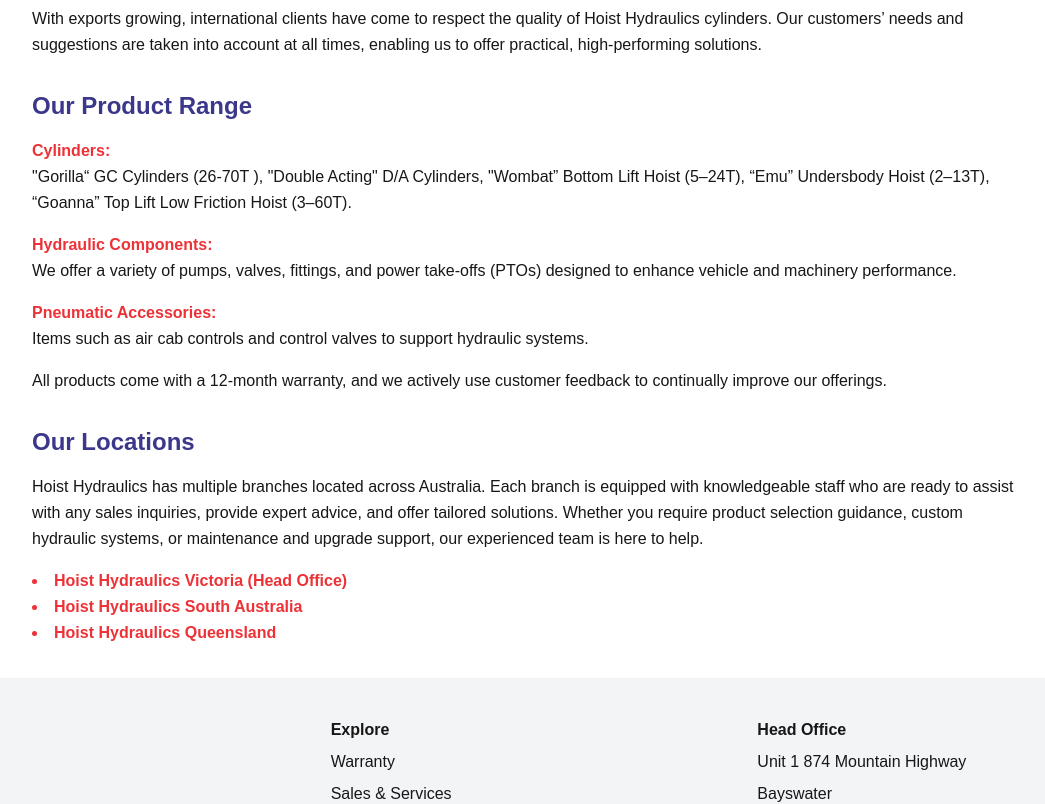
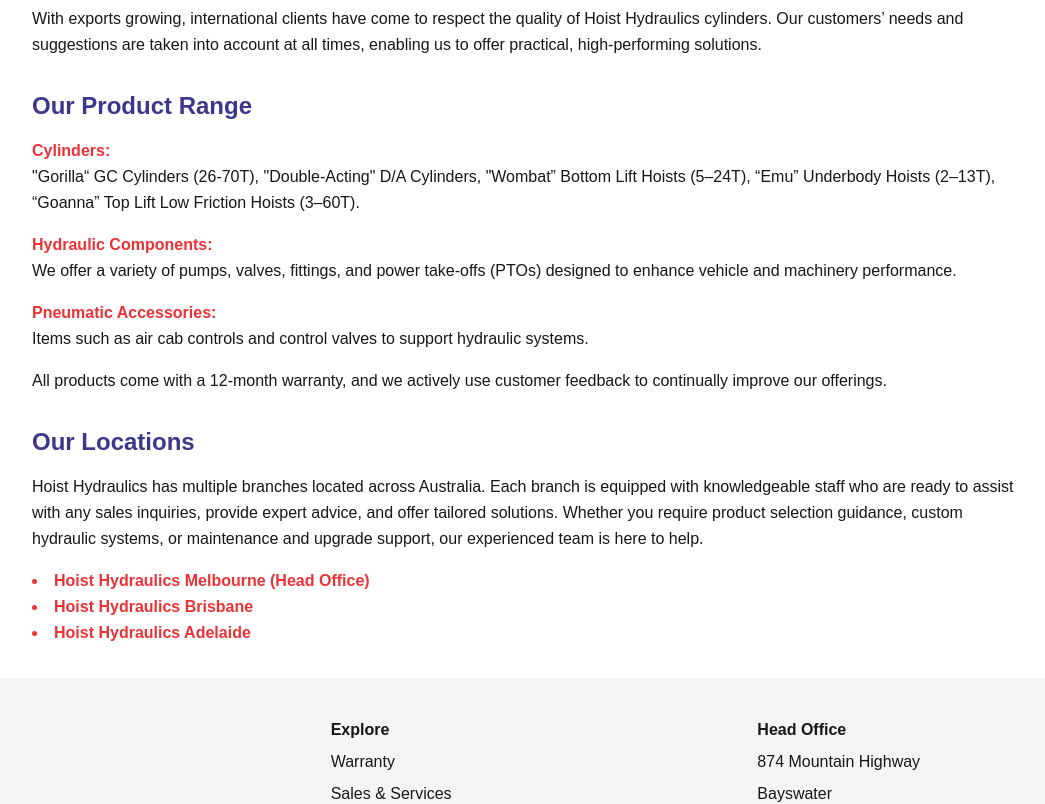
Before and after one commit to Alex57689/hoistv2, a Next.js app: page /company-profile in a window 1280 px wide. Shown: the part 660-1464 px from the top of the page, without its empty margins (112-1157 px from the left). Built offline with nearby package versions, Linux system fonts and the light colour scheme.

Commit message:
Update copy

```diff
--- a/src/app/company-profile/page.tsx
+++ b/src/app/company-profile/page.tsx
@@ -43,8 +43,8 @@ const Company: FC = () => {
         <p>
           <strong className="text-secondary">Cylinders:</strong>
           <br />
-          "Gorilla“ GC Cylinders (26-70T ), "Double Acting" D/A Cylinders, "Wombat” Bottom Lift Hoist (5–24T), “Emu” Undersbody Hoist (2–13T),
-          “Goanna” Top Lift Low Friction Hoist (3–60T).
+            "Gorilla“ GC Cylinders (26-70T), "Double-Acting" D/A Cylinders, "Wombat” Bottom Lift Hoists (5–24T),
+            “Emu” Underbody Hoists (2–13T), “Goanna” Top Lift Low Friction Hoists (3–60T).
         </p>
 
         <p>
@@ -80,13 +80,13 @@ const Company: FC = () => {
 
         <ul className="list-disc list-inside mt-4">
           <li className="text-secondary font-semibold hover:underline cursor-pointer">
-            <Link href="/sales-service#victoria">Hoist Hydraulics Victoria (Head Office)</Link>
+            <Link href="/sales-service#victoria">Hoist Hydraulics Melbourne (Head Office)</Link>
           </li>
           <li className="text-secondary font-semibold hover:underline cursor-pointer">
-            <Link href="/sales-service#southaustralia">Hoist Hydraulics South Australia</Link>
+            <Link href="/sales-service#queensland">Hoist Hydraulics Brisbane</Link>
           </li>
           <li className="text-secondary font-semibold hover:underline cursor-pointer">
-            <Link href="/sales-service#queensland">Hoist Hydraulics Queensland</Link>
+            <Link href="/sales-service#southaustralia">Hoist Hydraulics Adelaide</Link>
           </li>
         </ul>
       </div>
--- a/src/app/page.tsx
+++ b/src/app/page.tsx
@@ -1,6 +1,5 @@
 import Banner from "@/components/banner/Banner";
 import Carousel from "@/components/carousel/Carousel";
-import Image from "next/image";
 import Link from "next/link";
 
 export default function Home() {
--- a/src/components/carousel/Carousel.tsx
+++ b/src/components/carousel/Carousel.tsx
@@ -1,5 +1,4 @@
 import Image from "next/image";
-import Link from "next/link";
 import React from "react";
 
 const Carousel: React.FC = () => {
@@ -9,8 +8,7 @@ const Carousel: React.FC = () => {
         Featured Products
       </h2>
       <div className="grid grid-cols-1 sm:grid-cols-3 gap-6 items-center ">
-        <Link href=''>
-        <div className="flex flex-col items-center  transform transition duration-300 hover:scale-105">
+        <div className="flex flex-col items-center  transform transition duration-300">
           <Image
             className="shadow-xl"
             src="/images/gc.jpg"
@@ -21,9 +19,7 @@ const Carousel: React.FC = () => {
           />
           <h3 className="mt-4 text-2xl font-bold text-primary">Hoists</h3>
         </div>
-        </Link>
-        <Link href=''>
-        <div className="flex flex-col items-center  transform transition duration-300 hover:scale-105">
+        <div className="flex flex-col items-center  transform transition duration-300">
           <Image
             className="shadow-xl"
             src="/images/valve.jpg"
@@ -34,9 +30,7 @@ const Carousel: React.FC = () => {
           />
           <h3 className="mt-4 text-2xl font-bold text-primary">Valves</h3>
         </div>
-        </Link>
-        <Link href=''>
-        <div className="flex flex-col items-center  transform transition duration-300 hover:scale-105">
+        <div className="flex flex-col items-center  transform transition duration-300 ">
           <Image
             className="shadow-xl"
             src="/images/ptopump.jpg"
@@ -47,7 +41,6 @@ const Carousel: React.FC = () => {
           />
           <h3 className="mt-4 text-2xl font-bold text-primary">P.T.O. Pumps</h3>
         </div>
-        </Link>
       </div>
       {/*
       <div className="mt-8">
--- a/src/components/footer/Footer.tsx
+++ b/src/components/footer/Footer.tsx
@@ -47,7 +47,7 @@ const Footer: React.FC = () => {
           <h3 className="font-bold mb-2">Head Office</h3>
           <ul className="space-y-2">
             <li>
-              Unit 1 874 Mountain Highway
+              874 Mountain Highway
             </li>
             <li>
               Bayswater
```
